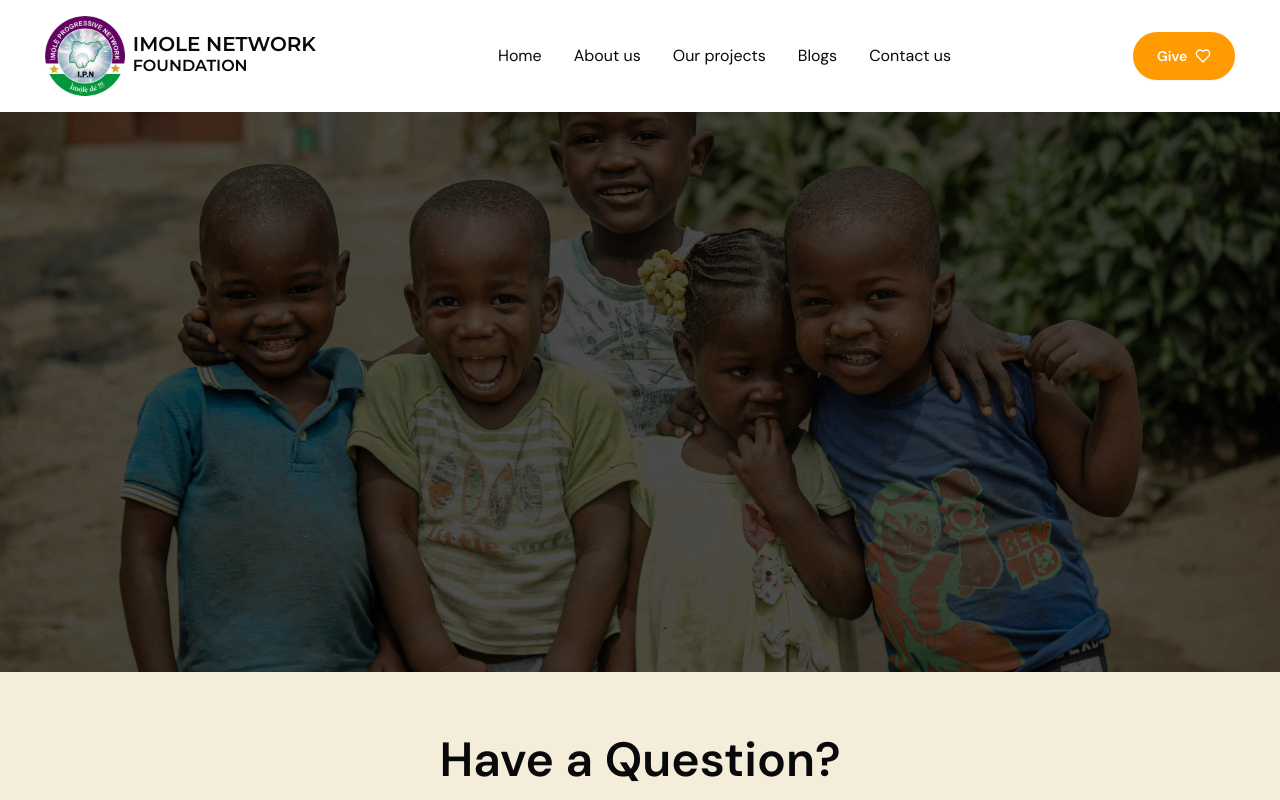
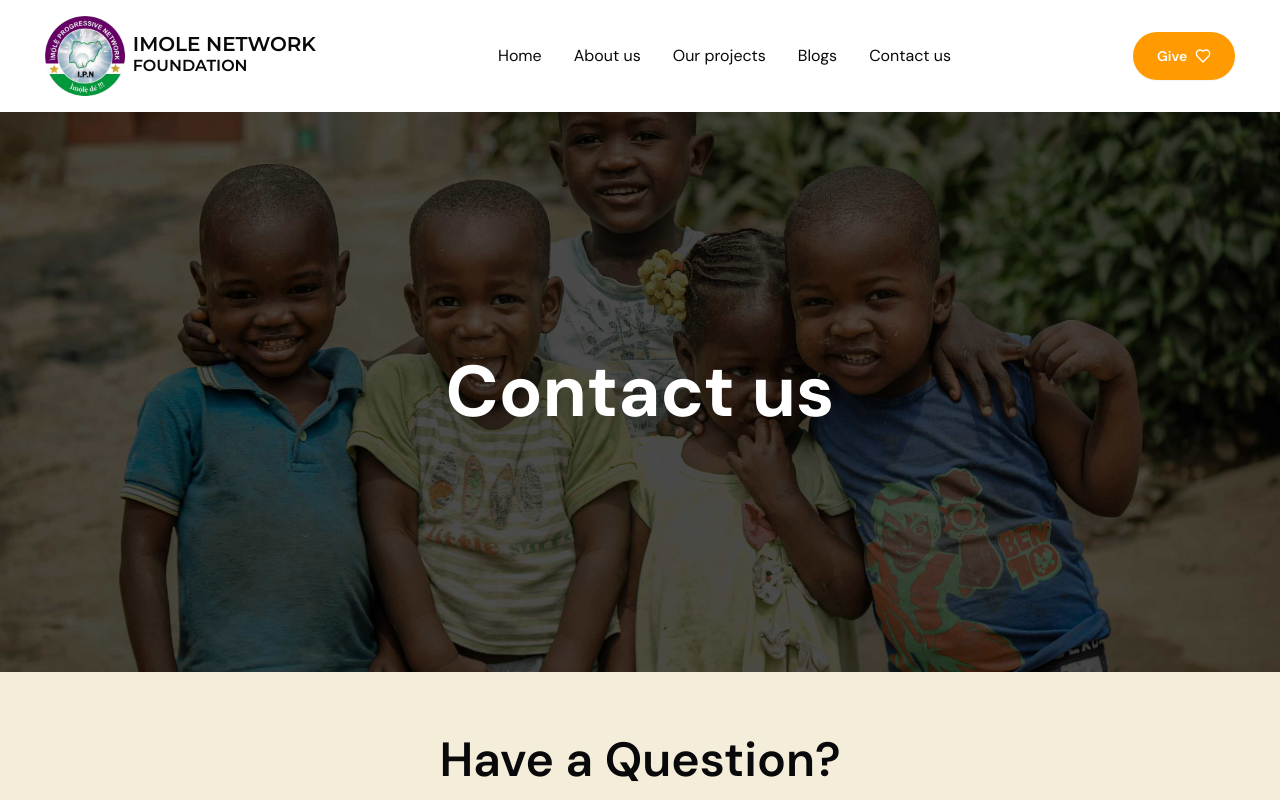
Before and after one commit to tomiwa-adelae/Imole-Network-Foundation, a Next.js app: page /contact in a window 1280 px wide. Shown: the top 800 px of the page. Built offline with nearby package versions, Linux system fonts and the light colour scheme.

Commit message:
Fixed an error

```diff
--- a/app/(root)/blogs/[id]/page.tsx
+++ b/app/(root)/blogs/[id]/page.tsx
@@ -8,7 +8,7 @@ const page = () => {
 		<div className="relative">
 			<Header />
 			<ImageShowcase
-				title="Imole Hosts Health Outreach in Kwara State"
+				title="Imole Hosts Health Outreach"
 				image={"/assets/images/children-smiling.jpg"}
 			/>
 			<BlogDetails />
--- a/app/(root)/contact/page.tsx
+++ b/app/(root)/contact/page.tsx
@@ -14,7 +14,10 @@ const page = () => {
 	return (
 		<div className="relative">
 			<Header />
-			<ImageShowcase image={"/assets/images/children-smiling.jpg"} />
+			<ImageShowcase
+				title="Contact us"
+				image={"/assets/images/children-smiling.jpg"}
+			/>
 			<ContactForm />
 			<FindOnMap />
 		</div>
```
